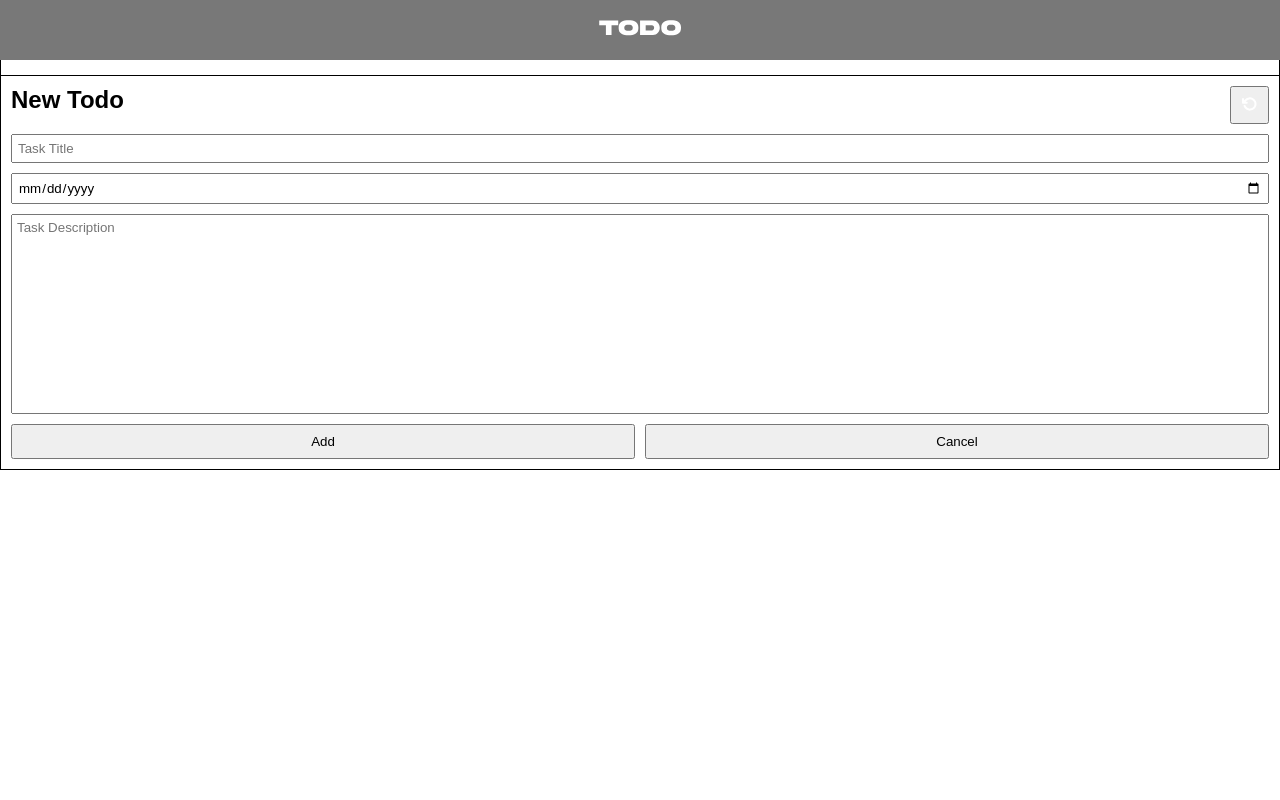
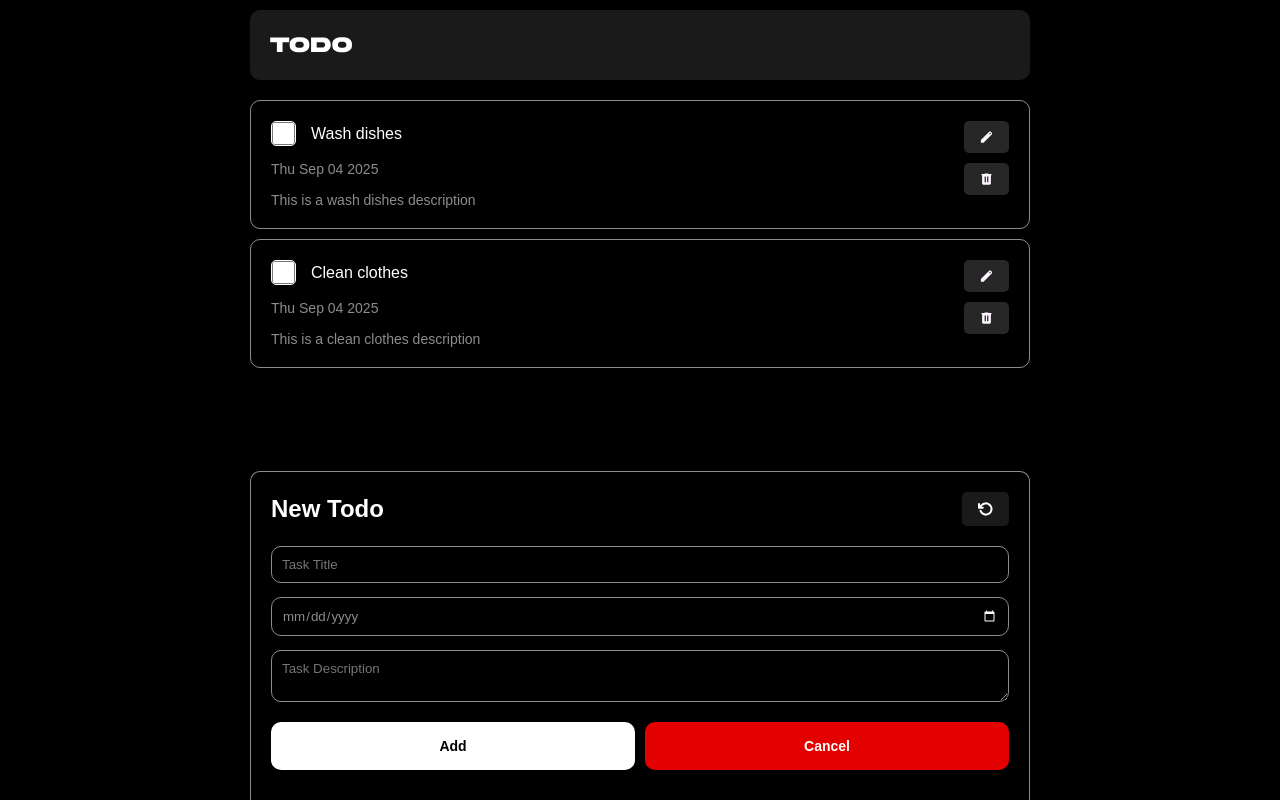
Before and after one commit to akaazazel/todo-app, a React (Vite) app: page / in a window 1280 px wide. Both pictures are taken after a click on the button "Add". Built offline with nearby package versions, Linux system fonts and the light colour scheme.

Commit message:
styling changed

```diff
--- a/src/index.css
+++ b/src/index.css
@@ -3,6 +3,28 @@
     margin: 0;
     padding: 0;
     font-family: Arial, Helvetica, sans-serif;
+}
+:root {
+    --red-color: #e30000;
+    --white-color: white;
+    --grey-light-color: #8c8c8c;
+    --grey-medium-color: #272727;
+    --grey-dark-color: #1a1a1a;
+    --black-color: black;
+    --font-size-heading: 16px;
+    --font-size-normal: 14px;
+    --font-size-small: 12px;
+    --border-radius-small: 5px;
+    --border-radius-medium: 10px;
+    --border-radius-large: 20px;
+    --wrapper-max-width: 800px;
+    --padding-side: 20px;
+}
+
+body {
+    background-color: var(--black-color);
+    color: var(--white-color);
+    transition: background-color 0.3s ease, color 0.3s ease;
 }
 
 .hidden {
@@ -10,120 +32,303 @@
 }
 
 .wrapper {
+    max-width: var(--wrapper-max-width);
+    margin: 0 auto;
     padding: 10px;
-    width: 100%;
-    border: 1px solid black;
     position: relative;
-    display: grid;
-    place-items: center;
+    height: 100vh;
+    animation: fadeIn 0.6s ease-in-out;
 }
 
+/*---------------------------------------
+HEADER
+---------------------------------------*/
+
 header {
-    position: fixed;
-    top: 0;
-    left: 0;
-    padding: 20px;
-    background-color: rgb(120, 120, 120);
+    color: var(--white-color);
+    background-color: var(--grey-dark-color);
     display: flex;
-    justify-content: space-around;
-    width: 100%;
-    margin-bottom: 15px;
+    justify-content: space-between;
+    align-items: center;
+    padding: 12px var(--padding-side);
+    border-radius: var(--border-radius-medium);
+    width: calc(100% - 20px);
+    height: 70px;
+    position: absolute;
+    transition: background-color 0.3s ease, transform 0.3s ease;
+}
+
+header:hover {
+    background-color: var(--grey-medium-color);
+}
+
+.app-logo {
+    display: flex;
+    align-items: center;
 }
 
 .add-cancel-todo-button {
-    padding: 5px 15px;
+    font-size: var(--font-size-normal);
+    font-weight: bold;
+    color: var(--black-color);
+    background-color: var(--white-color);
+    border-radius: var(--border-radius-medium);
+    border: none;
+    padding: 12px 28px;
+    cursor: pointer;
+    transition: background-color 0.3s ease, transform 0.2s ease;
 }
 
-.todo-list-section {
-    margin-top: 80px;
-    width: 100%;
+.add-cancel-todo-button:hover {
+    background-color: var(--grey-light-color);
+    transform: scale(1.05);
 }
 
+/*---------------------------------------
+TODO INPUT BOX
+---------------------------------------*/
+
 .todo-input-box {
-    position: fixed;
-    background-color: white;
-    border: 1px solid black;
-    top: 75px;
-    left: 0px;
-    padding: 10px;
-    width: 100%;
+    position: absolute;
+    background-color: var(--black-color);
+    border: 1px solid var(--grey-light-color);
+    border-bottom-style: none;
+    border-radius: var(--border-radius-medium) var(--border-radius-medium) 0 0;
+    bottom: 0;
+    padding: var(--padding-side);
+    padding-bottom: 30px;
+    width: calc(100% - 20px);
+    position: absolute;
+    animation: slideUp 0.5s ease;
+    box-shadow: 0px -20px 10px var(--black-color);
 }
 
-.heading {
-    margin-bottom: 10px;
+.input-header {
+    display: flex;
+    justify-content: space-between;
+    align-items: center;
+}
+
+.clear-todo-button {
+    padding: 10px 16px;
+    border-radius: var(--border-radius-small);
+    background-color: var(--grey-dark-color);
+    border: none;
+    display: flex;
+    align-items: center;
+    justify-content: center;
+    cursor: pointer;
+    transition: background-color 0.3s ease, transform 0.2s ease;
+}
+
+.clear-todo-button:hover {
+    background-color: var(--grey-medium-color);
+    transform: rotate(5deg);
 }
 
 .input-fields {
     display: flex;
     flex-direction: column;
-    gap: 10px;
-    margin-bottom: 10px;
-}
+    gap: 14px;
+    margin: 20px 0;
 
-.input-header {
-    display: flex;
-    justify-content: space-between;
-    margin-bottom: 10px;
+    & input,
+    textarea {
+        padding: 10px;
+        border: 1px solid var(--grey-light-color);
+        border-radius: var(--border-radius-medium);
+        background-color: var(--black-color);
+        color: var(--grey-light-color);
+        transition: border-color 0.3s ease, box-shadow 0.3s ease;
+    }
 
-    & button {
-        padding: 5px 10px;
+    & input:focus,
+    textarea:focus {
+        border-color: var(--white-color);
+        box-shadow: 0 0 6px var(--white-color);
+        outline: none;
     }
 }
 
-.input-fields input {
-    padding: 5px;
-}
-
-#description-input {
-    padding: 5px;
-    height: 200px;
-    resize: none;
+input[type="date"]::-webkit-calendar-picker-indicator {
+    filter: invert(1);
+    cursor: pointer;
 }
 
 .input-action-buttons {
     display: grid;
     grid-template-columns: 1fr 1fr;
     gap: 10px;
+
+    & button {
+        padding: 16px var(--padding-side);
+        border-radius: var(--border-radius-medium);
+        border: none;
+        cursor: pointer;
+        transition: transform 0.2s ease, opacity 0.3s ease;
+    }
+
+    & button:hover {
+        opacity: 0.7;
+    }
 }
 
-.input-action-buttons button {
-    padding: 8px 0;
+.input-action-buttons .add-todo-button {
+    background-color: var(--white-color);
+    color: var(--black-color);
+    font-size: var(--font-size-normal);
+    font-weight: bold;
+}
+.input-action-buttons .cancel-todo-button {
+    background-color: var(--red-color);
+    color: var(--white-color);
+    font-size: var(--font-size-normal);
+    font-weight: bold;
+}
+
+/*---------------------------------------
+TODO LIST CONTAINER
+---------------------------------------*/
+
+.todo-list-section {
+    padding-top: 90px;
+    animation: fadeIn 0.8s ease;
 }
 
 .todo-list-container {
     display: flex;
     flex-direction: column;
     gap: 10px;
-    margin-bottom: 10px;
 }
+
+.no-todos {
+    font-size: var(--font-size-normal);
+    color: var(--grey-light-color);
+    text-align: center;
+    padding: 20px 0;
+}
+
+/*---------------------------------------
+SINGLE TODO BOX
+---------------------------------------*/
 
 .single-todo-box {
     display: flex;
     justify-content: space-between;
-    align-items: center;
-    padding: 10px;
-    border: 1px solid black;
+    padding: var(--padding-side);
+    border: 1px solid var(--grey-light-color);
+    border-radius: var(--border-radius-medium);
+    transition: border-color 0.3s ease, transform 0.2s ease;
+
+    &:hover {
+        border: 1px solid var(--white-color);
+    }
 }
 
 .todo-details-box {
     display: flex;
+    flex-direction: column;
+    gap: 15px;
+}
+
+.title-checkbox {
+    display: flex;
+    align-items: center;
+    gap: 15px;
+}
+
+.checkbox-box {
+    height: 25px;
+    width: 25px;
+    border: 1px solid var(--white-color);
+    border-radius: var(--border-radius-small);
+    overflow: hidden;
+    transition: border-color 0.3s ease;
 }
 
 #todo-checkbox {
-    width: 20px;
-    margin-right: 15px;
+    width: 100%;
+    height: 100%;
+    accent-color: black;
+    cursor: pointer;
+    transition: transform 0.2s ease;
+}
+
+#todo-checkbox:checked {
+    transform: scale(1.2);
+}
+
+.todo-title {
+    font-size: var(--font-size-heading);
+    transition: color 0.3s ease;
+}
+
+.todo-info {
+    color: var(--grey-light-color);
+    font-size: var(--font-size-normal);
 }
 
 .crossed {
     text-decoration: line-through;
+    color: var(--grey-light-color);
+    transition: color 0.3s ease;
+}
+
+.checked {
+    border: 1px solid var(--grey-dark-color);
+    border-radius: var(--border-radius-large);
+    transition: border-color 0.3s ease;
+
+    &:hover {
+        border: 1px solid var(--grey-dark-color);
+    }
 }
 
 .todo-action-buttons {
-    display: grid;
-    grid-template-rows: 1fr 1fr;
+    display: flex;
+    flex-direction: column;
     gap: 10px;
+
+    & button {
+        background-color: var(--grey-medium-color);
+        border: none;
+        padding: 10px 16px;
+        border-radius: var(--border-radius-small);
+        display: flex;
+        align-items: center;
+        justify-content: center;
+        cursor: pointer;
+        transition: background-color 0.3s ease, transform 0.2s ease;
+    }
+
+    & button:hover {
+        background-color: var(--grey-light-color);
+        transform: scale(1.05);
+    }
 }
 
-.todo-action-buttons button {
-    padding: 5px 10px;
+/*---------------------------------------
+ANIMATIONS
+---------------------------------------*/
+
+@keyframes fadeIn {
+    from {
+        opacity: 0;
+        transform: translateY(10px);
+    }
+    to {
+        opacity: 1;
+        transform: translateY(0);
+    }
 }
+
+@keyframes slideUp {
+    from {
+        opacity: 0;
+        transform: translateY(50px);
+    }
+    to {
+        opacity: 1;
+        transform: translateY(0);
+    }
+}
```
